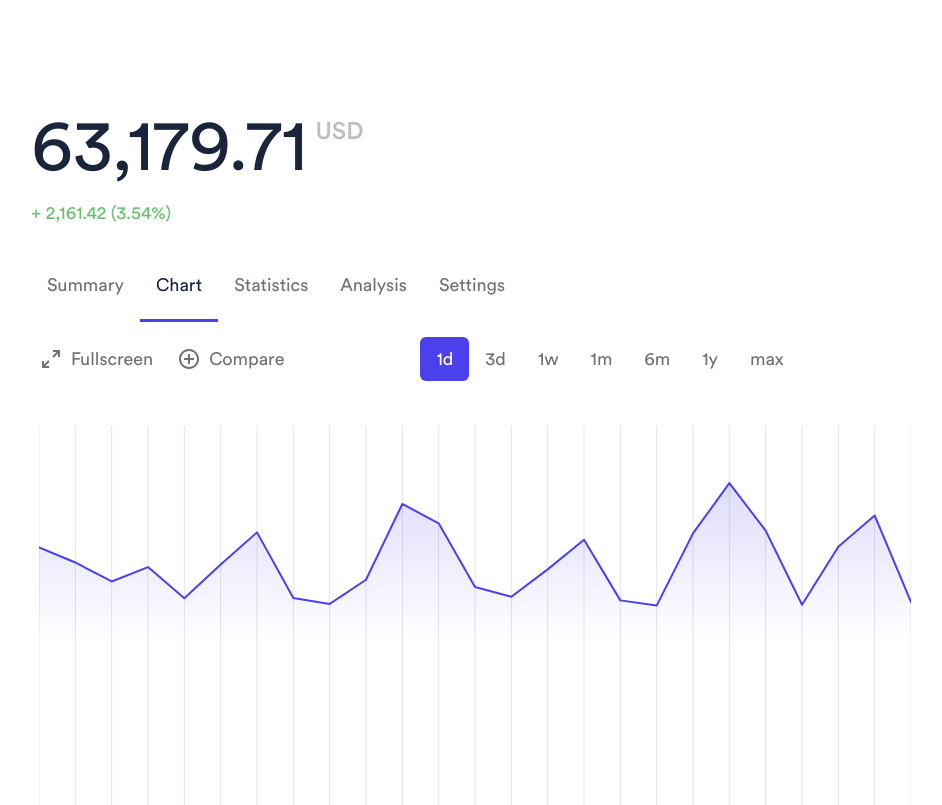
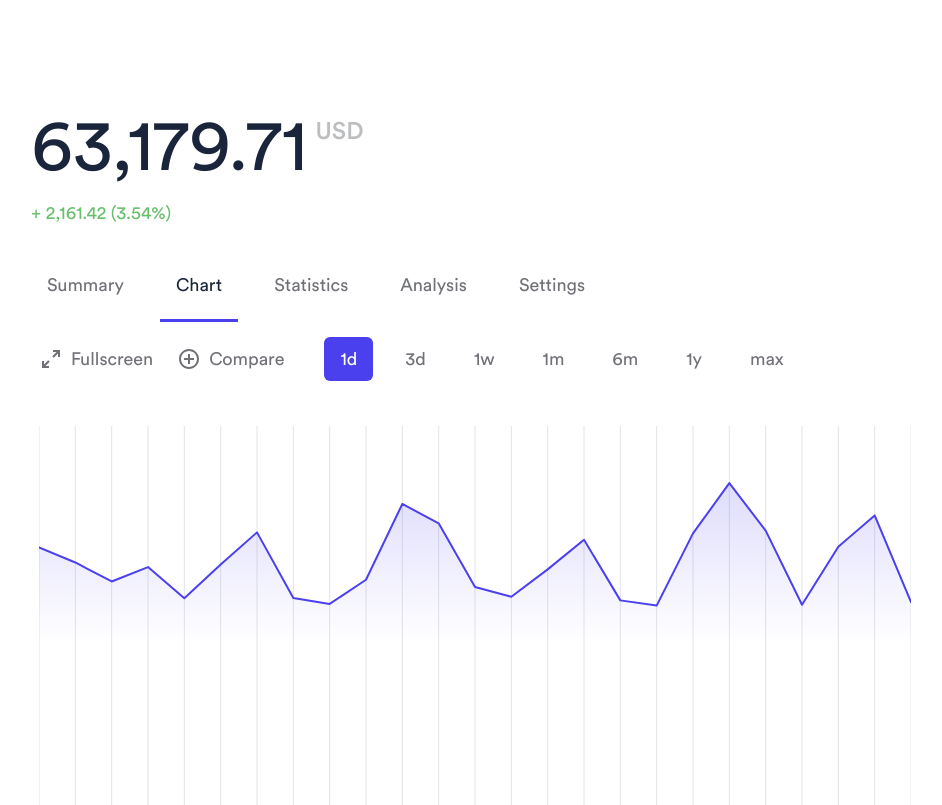
Before and after one commit to KreativeND/catalog-task, a React (Vite) app: page / in a window 1280 px wide. Shown: the whole page, without its empty margins (169-1111 px from the left). Built offline with nearby package versions, Linux system fonts and the light colour scheme.

Commit message:
Fix Styles

```diff
--- a/src/components/actions.jsx
+++ b/src/components/actions.jsx
@@ -12,7 +12,7 @@ import { cx } from "../lib/utils";
 const Actions = () => {
   const { fullScreen, updateFullScreen, compare, updateCompare  } = useContext(PriceContext);
   return (
-    <section className="flex flex-col gap-6 items-start lg:flex-row lg:items-center lg:gap-32">
+    <section className="flex flex-col gap-6 items-start lg:flex-row max-lg::items-center max-lg::gap-32">
       <div className="flex gap-4">
         <button
           className="shadow-none border-transparent text-[#6F7177] dark:text-[#6F7177] text-[18px] bg-transparent hover:text-[#1A243A] dark:hover:text-[#1A243A]"
--- a/src/components/menuTabs.jsx
+++ b/src/components/menuTabs.jsx
@@ -11,7 +11,7 @@ export const MenuTabs = () => {
 
   return (
     <Tabs defaultValue="ChartTab">
-      <TabsList>
+      <TabsList className="flex flex-wrap gap-5">
         <TabsTrigger value="SummaryTab">
           <p className="tab-title">Summary</p>
         </TabsTrigger>
--- a/src/components/timeBar.jsx
+++ b/src/components/timeBar.jsx
@@ -13,7 +13,7 @@ const TimeBar = () => {
           <>
             <button key={period}
               className={cx(
-                "shadow-none border-transparent text-[#6F7177] dark:text-[#6F7177] text-[18px] bg-transparent hover:text-[#1A243A] dark:hover:text-[#1A243A] px-4 py-2",
+                "shadow-none border-transparent text-[#6F7177] dark:text-[#6F7177] text-[18px] bg-transparent hover:text-[#1A243A] dark:hover:text-[#1A243A] px-4 py-2 mx-2 ",
                 active.includes(period) && "bg-[#4B40EE] rounded-md text-white dark:text-white hover:text-white dark:hover:text-white"
               )}
               onClick={() => updateActive(period)}
```
